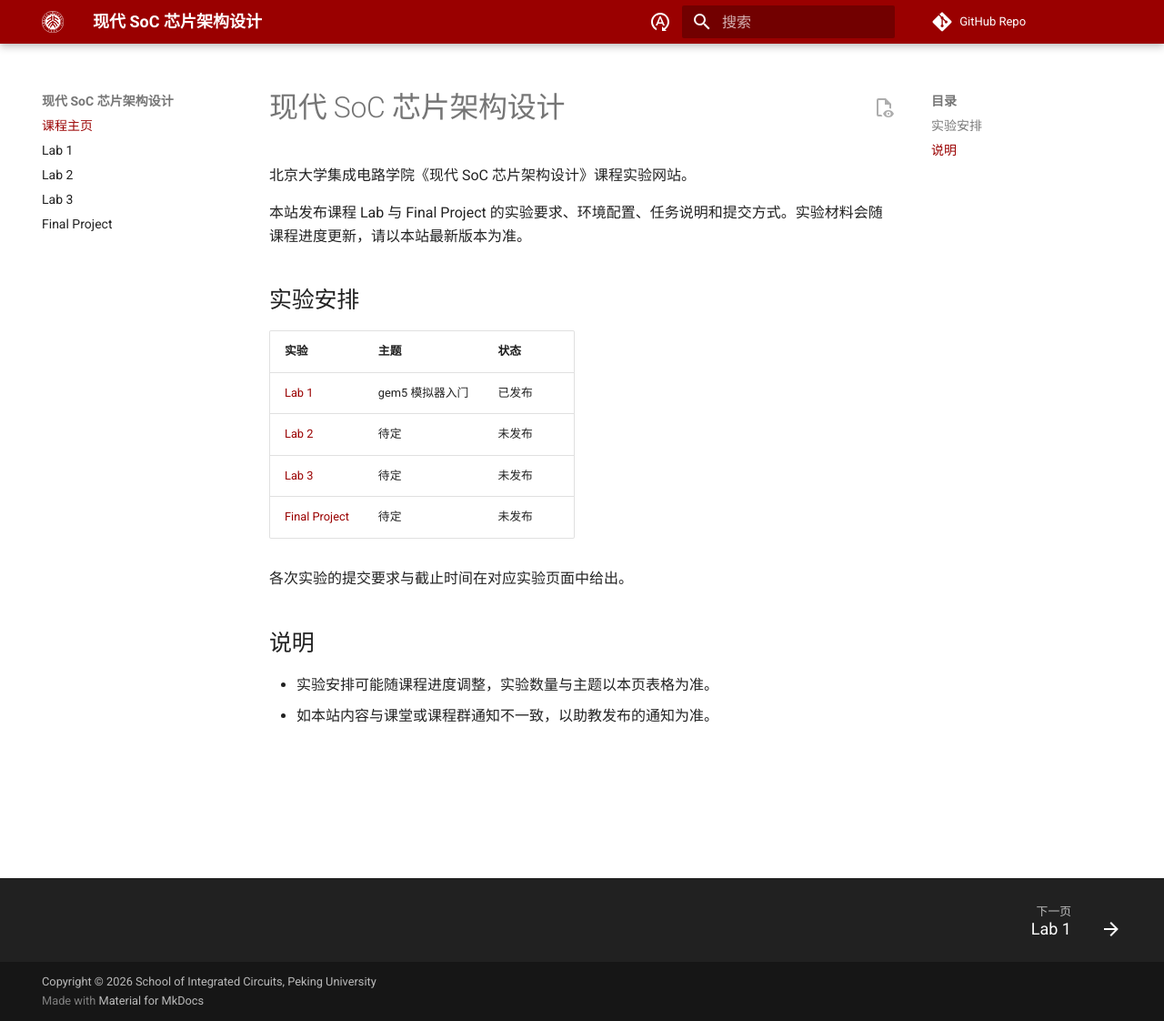
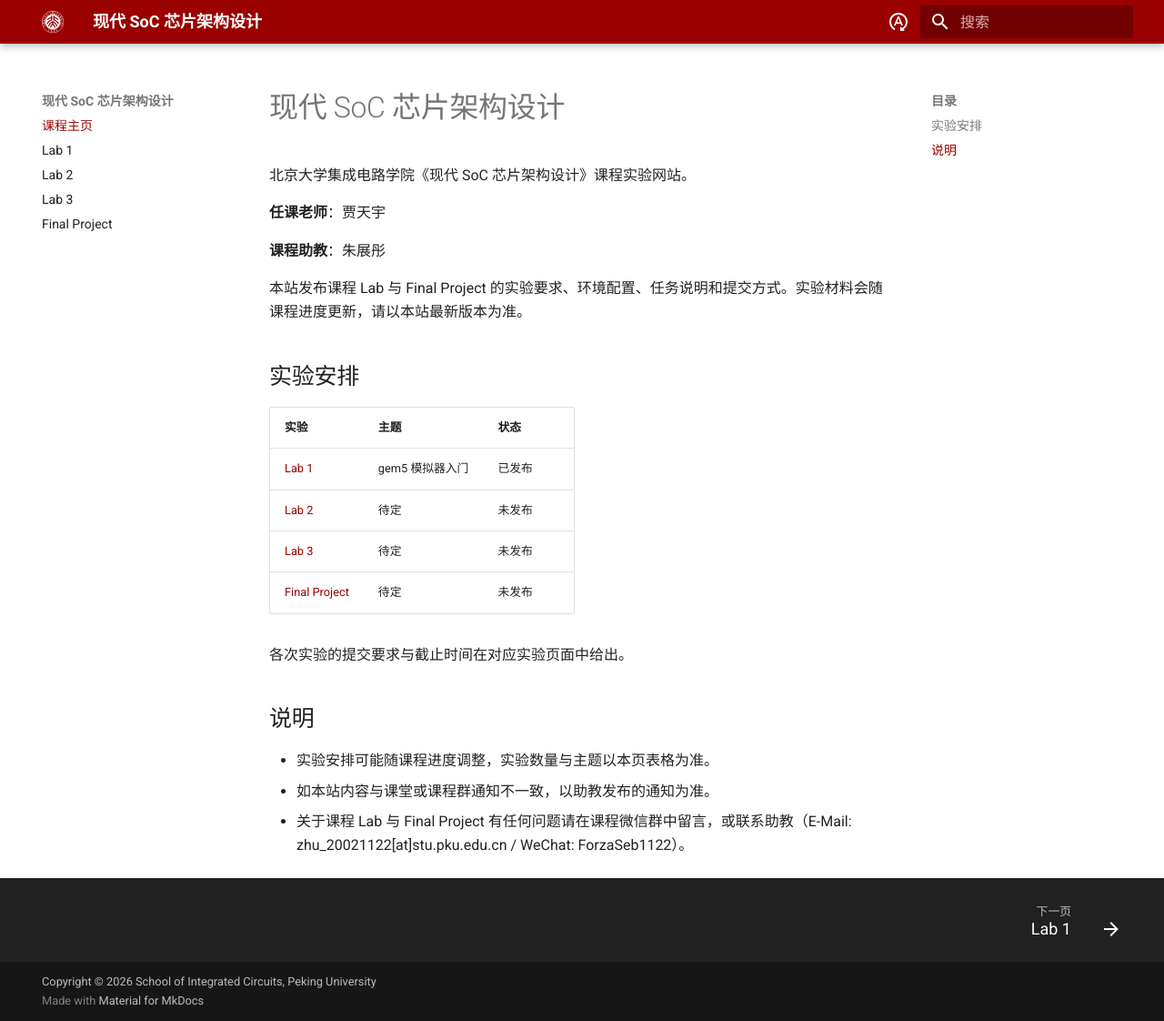
Before and after one commit to pku-pacific-lab-team/Course-Modern-SoC, an MkDocs documentation site: the page built from 2026-fall/index.md, in a window 1280 px wide and 1122 px high. Shown: the whole window at 91% size. Built offline with MkDocs 1.6.1 and Material for MkDocs 9.7.7, drawn with Linux system fonts in a browser that asks for light colours; some web fonts are replaced; comment, search, counter and statistics services are not loaded.

Commit message:
目录改名 2026-spring → 2026-fall，并移除指向 GitHub 仓库的链接
课程是秋季学期，仓库目录名从一开始就写错了。

- 2026-spring/ 整体改名为 2026-fall/（含 assets/ 全部内容）
- mkdocs.yml: docs_dir 跟着改
- README.md: 两处路径与「2026 春季课程内容」注释

同时去掉网站上一切指向 GitHub 仓库的链接：

- 老师已删掉 repo_url / repo_name
- 补删 edit_uri（「编辑此页」按钮的 GitHub 地址，留着是死配置）
- 补删主题特性 content.action.view（「查看源码」按钮）

site_url 保留——那是本站自己的规范地址，不是指向仓库的链接。

index.md 补充任课老师、课程助教署名与答疑渠道（微信群 / 邮箱 / 微信），
并清掉一处行尾空格。

Co-Authored-By: Claude Code <noreply@anthropic.com>

```diff
--- a/2026-spring/index.md
+++ b/2026-fall/index.md
@@ -1,6 +1,10 @@
 # 现代 SoC 芯片架构设计
 
 北京大学集成电路学院《现代 SoC 芯片架构设计》课程实验网站。
+
+**任课老师**：贾天宇
+
+**课程助教**：朱展彤
 
 本站发布课程 Lab 与 Final Project 的实验要求、环境配置、任务说明和提交方式。实验材料会随课程进度更新，请以本站最新版本为准。
 
@@ -19,3 +23,4 @@
 
 - 实验安排可能随课程进度调整，实验数量与主题以本页表格为准。
 - 如本站内容与课堂或课程群通知不一致，以助教发布的通知为准。
+- 关于课程 Lab 与 Final Project 有任何问题请在课程微信群中留言，或联系助教（E-Mail: zhu_20021122[at]stu.pku.edu.cn / WeChat: ForzaSeb1122）。
--- a/mkdocs.yml
+++ b/mkdocs.yml
@@ -4,11 +4,7 @@ site_author: PKU-PACIFIC Lab
 site_url: https://pku-pacific-lab-team.github.io/Course-Modern-SoC/
 copyright: Copyright &copy; 2026 School of Integrated Circuits, Peking University
 
-repo_url: https://github.com/pku-pacific-lab-team/Course-Modern-SoC
-repo_name: GitHub Repo
-edit_uri: edit/main/2026-spring/
-
-docs_dir: 2026-spring
+docs_dir: 2026-fall
 
 theme:
   name: material
@@ -41,7 +37,6 @@ theme:
     - navigation.footer
     - content.code.copy
     - content.code.annotate
-    - content.action.view
 
 markdown_extensions:
   - admonition
```
Also changed, not shown: README.md (+2 -2 lines), 2026-fall/assets/brand/pku_logo.png (renamed from 2026-spring/assets/brand/pku_logo.png), 2026-fall/assets/brand/pku_logo_red.png (renamed from 2026-spring/assets/brand/pku_logo_red.png), 2026-fall/assets/extra.css (renamed from 2026-spring/assets/extra.css), 2026-fall/assets/lab1/gem5-simple-system.png (renamed from 2026-spring/assets/lab1/gem5-simple-system.png), 2026-fall/assets/lab1/gem5-two-level-system.png (renamed from 2026-spring/assets/lab1/gem5-two-level-system.png), 2026-fall/assets/lab1/sieve-1.png (renamed from 2026-spring/assets/lab1/sieve-1.png), 2026-fall/assets/lab1/sieve-2.png (renamed from 2026-spring/assets/lab1/sieve-2.png), 2026-fall/assets/lab1/sieve-3.png (renamed from 2026-spring/assets/lab1/sieve-3.png), 2026-fall/assets/lab1/sieve-4.png (renamed from 2026-spring/assets/lab1/sieve-4.png), 2026-fall/assets/lab1/sieve-5.png (renamed from 2026-spring/assets/lab1/sieve-5.png), 2026-fall/final-project.md (renamed from 2026-spring/final-project.md), 2026-fall/lab-1.md (renamed from 2026-spring/lab-1.md), 2026-fall/lab-2.md (renamed from 2026-spring/lab-2.md), 1 more files, 2 other files.
